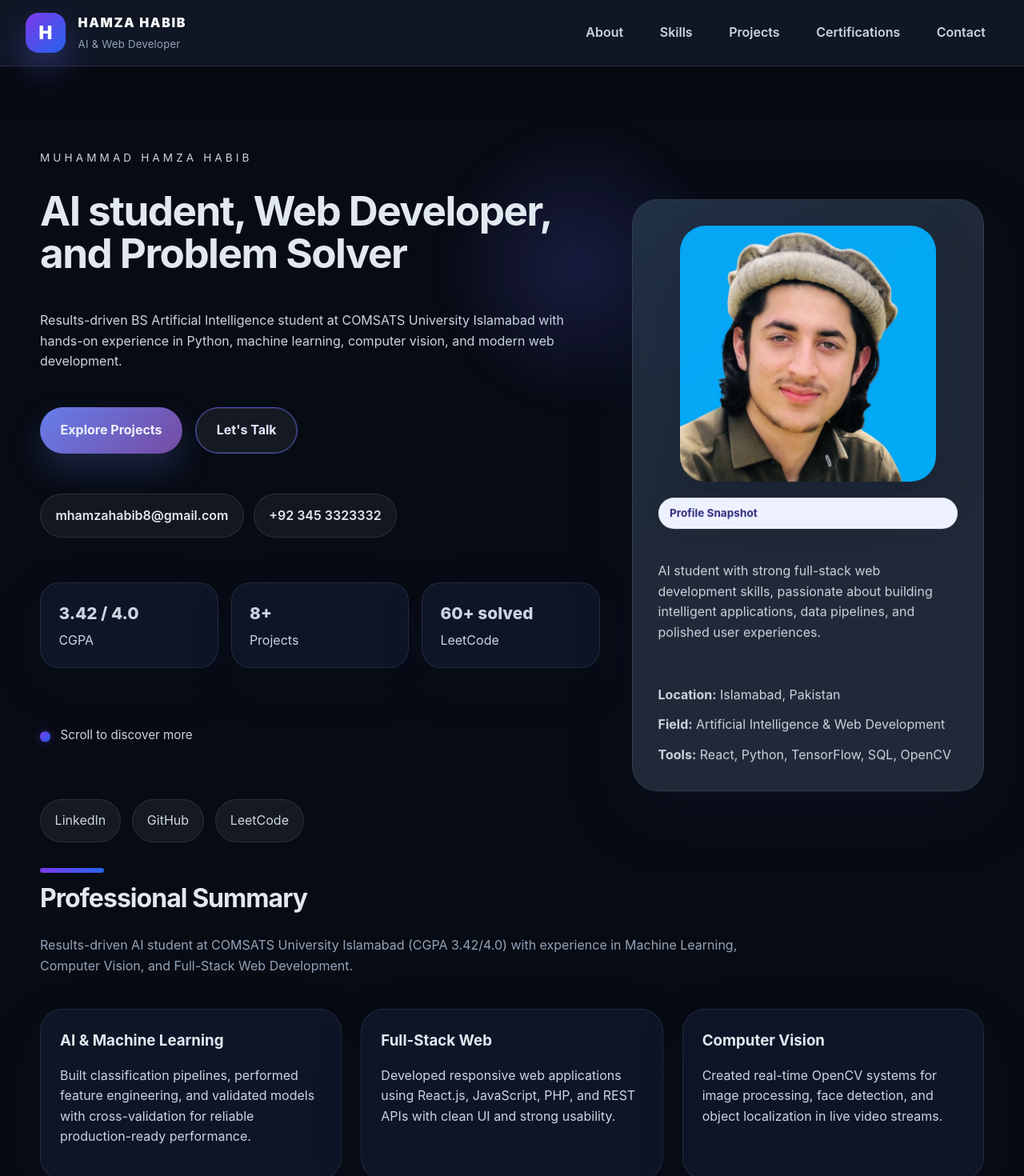
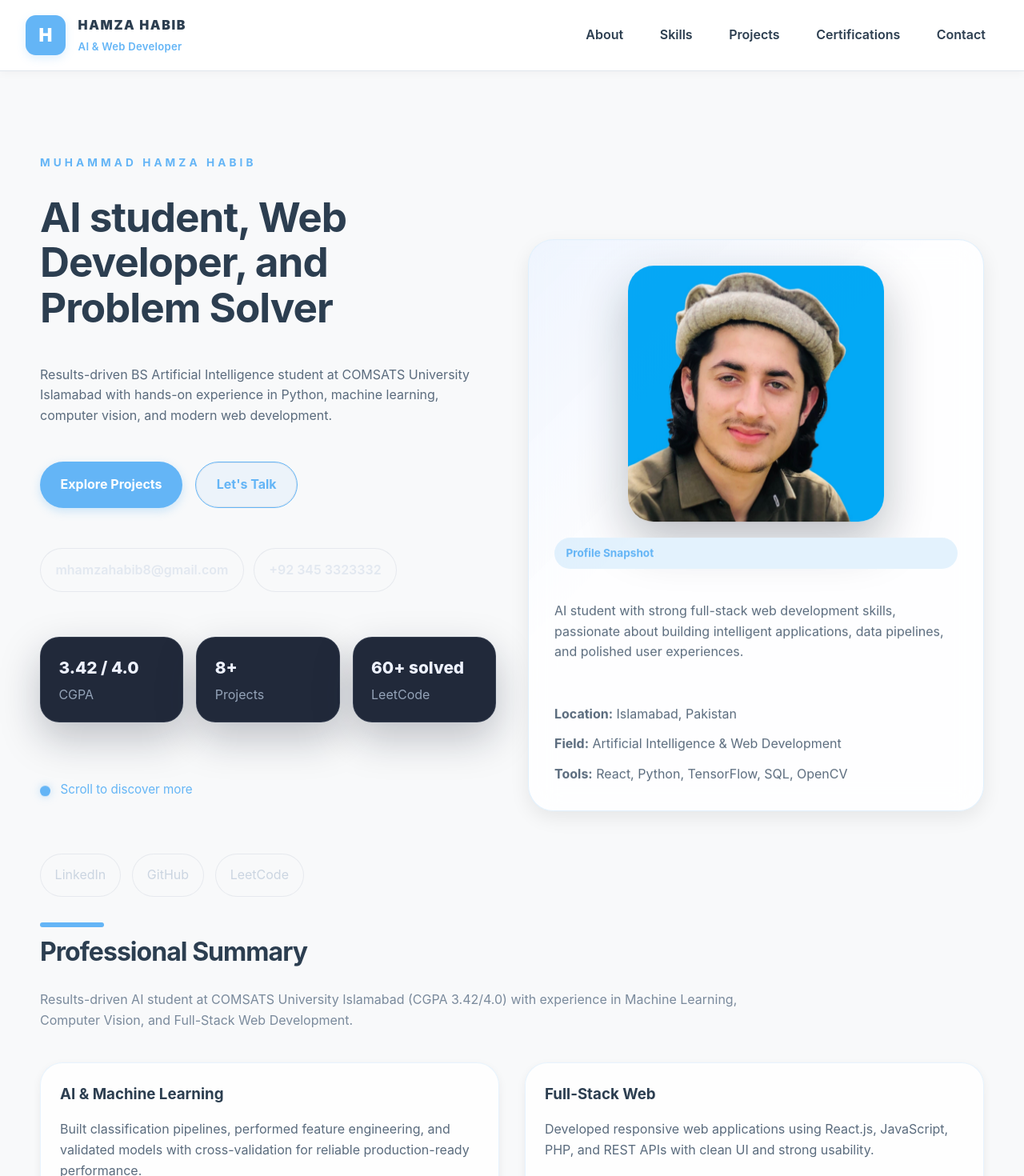
Before and after one commit to hamzahabib2024/Full-Stack-Web-Development, a React (Vite) app in the folder React/portfolio-app/: page / in a window 1280 px wide. Shown: the top 1470 px of the page at 80% size. Built offline with nearby package versions, Linux system fonts and the light colour scheme.

Commit message:
refactor: update styles and animations for improved UI consistency

```diff
--- a/React/portfolio-app/src/App.jsx
+++ b/React/portfolio-app/src/App.jsx
@@ -119,7 +119,7 @@ function App() {
   const featured = useMemo(() => projects, [])
 
   return (
-    <div className="app dark">
+    <div className="app">
       <div className="background-animation" aria-hidden="true">
         <span className="particle particle-1" />
         <span className="particle particle-2" />
--- a/React/portfolio-app/src/index.css
+++ b/React/portfolio-app/src/index.css
@@ -3,8 +3,8 @@
   font-family: Inter, system-ui, sans-serif;
   font-size: 16px;
   line-height: 1.6;
-  background: radial-gradient(circle at top, #12203f 0%, #070b14 55%, #02050d 100%);
-  color: #e2e8f0;
+  background: #f8f9fa;
+  color: #2c3e50;
 }
 
 * {
@@ -16,8 +16,8 @@ body {
   min-height: 100vh;
   position: relative;
   overflow-x: hidden;
-  color: #e2e8f0;
-  background: #070b14;
+  color: #2c3e50;
+  background: #f8f9fa;
 }
 
 body::before {
@@ -25,11 +25,8 @@ body::before {
   position: fixed;
   inset: 0;
   z-index: -2;
-  background: radial-gradient(circle at 18% 20%, rgba(99, 102, 241, 0.22), transparent 16%),
-    radial-gradient(circle at 80% 15%, rgba(59, 130, 246, 0.16), transparent 18%),
-    radial-gradient(circle at 60% 82%, rgba(124, 58, 237, 0.18), transparent 20%),
-    linear-gradient(180deg, rgba(7, 11, 20, 0.98), rgba(2, 5, 13, 0.98));
-  animation: backgroundShift 18s ease-in-out infinite alternate;
+  background: linear-gradient(135deg, #f8f9fa 0%, #ecf0f5 50%, #f0f4f8 100%);
+  pointer-events: none;
 }
 
 .background-animation {
@@ -37,33 +34,32 @@ body::before {
   inset: 0;
   z-index: -1;
   pointer-events: none;
-  background: radial-gradient(circle at 50% 15%, rgba(37, 99, 235, 0.16), transparent 24%),
-    radial-gradient(circle at 25% 75%, rgba(124, 58, 237, 0.14), transparent 22%),
-    radial-gradient(circle at 80% 60%, rgba(14, 165, 233, 0.12), transparent 18%);
+  background: none;
   overflow: hidden;
-  animation: backgroundPulse 12s ease-in-out infinite alternate;
 }
 
 .background-animation::before,
 .background-animation::after {
   content: '';
   position: absolute;
-  width: 160%;
-  height: 160%;
-  top: -30%;
-  left: -30%;
-  background-image: radial-gradient(circle at 20% 20%, rgba(99, 102, 241, 0.12), transparent 25%),
-    radial-gradient(circle at 80% 40%, rgba(59, 130, 246, 0.1), transparent 22%),
-    radial-gradient(circle at 50% 80%, rgba(124, 58, 237, 0.08), transparent 20%);
-  opacity: 0.55;
-  filter: blur(18px);
+  opacity: 0.04;
+  filter: blur(60px);
+}
+
+.background-animation::before {
+  width: 400px;
+  height: 400px;
+  background: radial-gradient(circle, #64B5F6, transparent);
+  top: 10%;
+  right: 15%;
 }
 
 .background-animation::after {
-  top: -45%;
-  left: -15%;
-  opacity: 0.42;
-  transform: scale(0.85);
+  width: 300px;
+  height: 300px;
+  background: radial-gradient(circle, #64B5F6, transparent);
+  bottom: 20%;
+  left: 10%;
 }
 
 .particle {
@@ -184,11 +180,11 @@ button:hover {
   align-items: center;
   justify-content: space-between;
   gap: 1rem;
-  padding: 1rem 2rem;
-  background: rgba(6, 10, 22, 0.98);
-  border-bottom: 1px solid rgba(99, 102, 241, 0.18);
-  backdrop-filter: blur(20px);
-  box-shadow: 0 18px 50px rgba(0, 0, 0, 0.25);
+  padding: 1.2rem 2rem;
+  background: rgba(255, 255, 255, 0.95);
+  border-bottom: 1px solid #e0e6ed;
+  backdrop-filter: blur(12px);
+  box-shadow: 0 2px 12px rgba(0, 0, 0, 0.04);
 }
 
 .logo-panel {
@@ -200,14 +196,14 @@ button:hover {
 .logo-mark {
   width: 3.1rem;
   height: 3.1rem;
-  border-radius: 1rem;
+  border-radius: 0.8rem;
   display: grid;
   place-items: center;
   font-size: 1.4rem;
   font-weight: 900;
   color: #ffffff;
-  background: linear-gradient(135deg, #7c3aed 0%, #2563eb 100%);
-  box-shadow: 0 18px 40px rgba(99, 102, 241, 0.35);
+  background: #64B5F6;
+  box-shadow: 0 4px 12px rgba(100, 181, 246, 0.2);
 }
 
 .logo {
@@ -215,15 +211,16 @@ button:hover {
   letter-spacing: 0.1em;
   text-transform: uppercase;
   font-size: 1rem;
-  color: #f8fafc;
+  color: #2c3e50;
   margin-bottom: 0.2rem;
 }
 
 .logo-tagline {
   margin: 0;
-  color: #94a3b8;
+  color: #64B5F6;
   font-size: 0.82rem;
   letter-spacing: 0.02em;
+  font-weight: 600;
 }
 
 .site-nav {
@@ -234,17 +231,17 @@ button:hover {
 }
 
 nav a {
-  color: #cbd5e1;
+  color: #2c3e50;
   text-decoration: none;
   padding: 0.65rem 1rem;
   font-weight: 600;
-  border-radius: 999px;
+  border-radius: 6px;
   transition: background 0.25s ease, transform 0.2s ease, color 0.2s ease;
 }
 
 nav a:hover {
-  background: rgba(99, 102, 241, 0.18);
-  color: #ffffff;
+  background: rgba(100, 181, 246, 0.1);
+  color: #64B5F6;
   transform: translateY(-1px);
 }
 
@@ -261,46 +258,14 @@ nav a:last-child {
 .hero {
   position: relative;
   display: grid;
-  grid-template-columns: 1.35fr 0.85fr;
+  grid-template-columns: 1fr 1fr;
   gap: 2.5rem;
   align-items: center;
   padding: 4rem 0 2rem;
 }
 
 .hero::before {
-  content: '';
-  position: absolute;
-  inset: -1rem 0 auto;
-  width: 540px;
-  height: 540px;
-  margin: 0 auto;
-  left: 50%;
-  transform: translateX(-50%);
-  border-radius: 50%;
-  background: radial-gradient(circle, rgba(99, 102, 241, 0.18), transparent 60%);
-  pointer-events: none;
-  filter: blur(12px);
-  z-index: 0;
-}
-
-.hero-copy,
-.hero-card {
-  position: relative;
-  z-index: 1;
-}
-
-.hero::before {
-  content: '';
-  position: absolute;
-  top: 0;
-  left: 50%;
-  width: 420px;
-  height: 420px;
-  transform: translateX(-50%);
-  border-radius: 50%;
-  background: radial-gradient(circle, rgba(99, 102, 241, 0.2), transparent 60%);
-  pointer-events: none;
-  z-index: 0;
+  display: none;
 }
 
 .hero-copy,
@@ -318,15 +283,17 @@ nav a:last-child {
   text-transform: uppercase;
   letter-spacing: 0.3em;
   font-size: 0.85rem;
-  color: #7c92b1;
+  color: #64B5F6;
   margin: 0;
+  font-weight: 700;
 }
 
 .hero h1 {
-  font-size: clamp(3rem, 4vw, 4.6rem);
+  font-size: clamp(2.5rem, 4vw, 4rem);
   margin: 0;
-  line-height: 1.05;
-  letter-spacing: -0.03em;
+  line-height: 1.1;
+  letter-spacing: -0.02em;
+  color: #2c3e50;
 }
 
 .hero-intro {
@@ -354,7 +321,7 @@ nav a:last-child {
 .additional-card p,
 .contact-section p,
 .profile-card p {
-  color: #cbd5e1;
+  color: #5a6b7d;
 }
 
 .hero-actions {
@@ -384,7 +351,7 @@ nav a:last-child {
   align-items: center;
   gap: 0.8rem;
   margin-top: 1.8rem;
-  color: #94a3b8;
+  color: #64B5F6;
   font-size: 0.95rem;
 }
 
@@ -392,8 +359,8 @@ nav a:last-child {
   width: 0.8rem;
   height: 0.8rem;
   border-radius: 50%;
-  background: linear-gradient(135deg, #7c3aed, #2563eb);
-  box-shadow: 0 0 12px rgba(124, 58, 237, 0.4);
+  background: #64B5F6;
+  box-shadow: 0 0 12px rgba(100, 181, 246, 0.4);
   animation: bounce 1.8s infinite ease-in-out;
 }
 
@@ -453,15 +420,15 @@ nav a:last-child {
 }
 
 .button.primary {
-  background: linear-gradient(135deg, #667eea, #764ba2);
-  color: #f8fafc;
-  box-shadow: 0 20px 40px rgba(102, 126, 234, 0.22);
+  background: #64B5F6;
+  color: #ffffff;
+  box-shadow: 0 4px 12px rgba(100, 181, 246, 0.3);
 }
 
 .button.secondary {
-  border: 1px solid rgba(148, 163, 184, 0.28);
-  color: #dbeafe;
-  background: rgba(255, 255, 255, 0.06);
+  border: 1px solid #64B5F6;
+  color: #64B5F6;
+  background: rgba(100, 181, 246, 0.08);
 }
 
 .contact-row {
@@ -531,11 +498,11 @@ nav a:last-child {
 }
 
 .hero-card {
-  background: rgba(15, 23, 42, 0.92);
+  background: rgba(255, 255, 255, 0.85);
   border-radius: 2rem;
   padding: 2rem;
-  border: 1px solid rgba(148, 163, 184, 0.18);
-  box-shadow: 0 26px 70px rgba(15, 23, 42, 0.38);
+  border: 1px solid rgba(100, 181, 246, 0.2);
+  box-shadow: 0 8px 24px rgba(0, 0, 0, 0.08);
   backdrop-filter: blur(18px);
   display: grid;
   gap: 1.25rem;
@@ -566,7 +533,7 @@ nav a:last-child {
 }
 
 .profile-list li {
-  color: #cbd5e1;
+  color: #5a6b7d;
 }
 
 .hero-badge {
@@ -575,8 +542,8 @@ nav a:last-child {
   border-radius: 999px;
   font-size: 0.85rem;
   font-weight: 700;
-  color: #312e81;
-  background: #eef2ff;
+  color: #64B5F6;
+  background: #e3f2fd;
   margin-bottom: 0.25rem;
 }
 
@@ -590,18 +557,19 @@ nav a:last-child {
   font-size: clamp(2rem, 2.5vw, 2.7rem);
   margin: 0;
   letter-spacing: -0.03em;
+  color: #2c3e50;
 }
 
 .section-header p {
   max-width: 56rem;
-  color: #94a3b8;
+  color: #7a8a9c;
 }
 
 .section-header::before {
   content: '';
   width: 5rem;
   height: 0.35rem;
-  background: linear-gradient(90deg, #7c3aed, #2563eb);
+  background: #64B5F6;
   border-radius: 999px;
   display: block;
 }
@@ -616,17 +584,10 @@ nav a:last-child {
 .cards,
 .timeline {
   display: grid;
-  gap: 1.5rem;
+  grid-template-columns: 1fr 1fr;
+  gap: 2rem;
 }
 
-.summary-grid,
-.skill-category-grid,
-.certification-grid,
-.concept-card-grid,
-.reference-grid,
-.additional-grid {
-  grid-template-columns: repeat(auto-fit, minmax(260px, 1fr));
-}
 
 .summary-card,
 .education-item,
@@ -638,10 +599,10 @@ nav a:last-child {
 .reference-card,
 .additional-card,
 .contact-form {
-  background: rgba(15, 23, 42, 0.9);
+  background: rgba(255, 255, 255, 0.8);
   border-radius: 1.75rem;
-  border: 1px solid rgba(148, 163, 184, 0.16);
-  box-shadow: 0 24px 60px rgba(15, 23, 42, 0.24);
+  border: 1px solid rgba(100, 181, 246, 0.15);
+  box-shadow: 0 4px 12px rgba(0, 0, 0, 0.06);
   backdrop-filter: blur(18px);
   animation: fadeInUp 0.85s ease both;
 }
@@ -727,7 +688,7 @@ nav a:last-child {
   margin: 0;
   font-size: 1rem;
   font-weight: 600;
-  color: #e5e7eb;
+  color: #2c3e50;
 }
 
 .reference-card {
@@ -742,18 +703,18 @@ nav a:last-child {
 .reference-card p,
 .reference-card a {
   margin: 0.3rem 0;
-  color: #cbd5e1;
+  color: #5a6b7d;
 }
 
 .reference-card a {
   text-decoration: none;
-  color: #7dd3fc;
+  color: #64B5F6;
   font-weight: 600;
 }
 
 .reference-card:hover {
   transform: translateY(-4px);
-  box-shadow: 0 30px 80px rgba(15, 23, 42, 0.32);
+  box-shadow: 0 8px 20px rgba(0, 0, 0, 0.1);
 }
 
 .concept-card:hover,
@@ -774,7 +735,7 @@ nav a:last-child {
 
 .education-meta {
   margin: 0.35rem 0 1rem;
-  color: #94a3b8;
+  color: #7a8a9c;
 }
 
 .skill-tags {
@@ -787,9 +748,9 @@ nav a:last-child {
   display: inline-flex;
   padding: 0.75rem 1rem;
   border-radius: 999px;
-  background: rgba(99, 102, 241, 0.14);
-  color: #e0e7ff;
-  border: 1px solid rgba(99, 102, 241, 0.22);
+  background: rgba(100, 181, 246, 0.12);
+  color: #64B5F6;
+  border: 1px solid rgba(100, 181, 246, 0.3);
   font-size: 0.95rem;
 }
 
@@ -820,14 +781,15 @@ nav a:last-child {
   display: inline-flex;
   padding: 0.85rem 1rem;
   border-radius: 999px;
-  background: rgba(99, 102, 241, 0.16);
-  color: #eef2ff;
+  background: #64B5F6;
+  color: #ffffff;
   text-decoration: none;
   font-weight: 600;
 }
 
 .project-link.secondary {
-  background: rgba(255, 255, 255, 0.08);
+  background: rgba(100, 181, 246, 0.1);
+  color: #64B5F6;
 }
 
 .contact-section,
@@ -845,16 +807,16 @@ nav a:last-child {
   gap: 1rem;
   max-width: 44rem;
   background: rgba(15, 23, 42, 0.92);
-  border: 1px solid rgba(148, 163, 184, 0.16);
+  border: 1px solid rgba(100, 181, 246, 0.15);
   padding: 2rem;
   border-radius: 1.75rem;
-  box-shadow: 0 30px 70px rgba(15, 23, 42, 0.28);
+  box-shadow: 0 4px 12px rgba(0, 0, 0, 0.06);
 }
 
 .contact-form label {
   display: grid;
   gap: 0.55rem;
-  color: #cbd5e1;
+  color: #2c3e50;
 }
 
 .contact-form input,
@@ -862,9 +824,9 @@ nav a:last-child {
   width: 100%;
   padding: 0.95rem 1rem;
   border-radius: 1rem;
-  border: 1px solid rgba(148, 163, 184, 0.18);
-  background: rgba(15, 23, 42, 0.9);
-  color: #e2e8f0;
+  border: 1px solid rgba(100, 181, 246, 0.2);
+  background: rgba(255, 255, 255, 0.7);
+  color: #2c3e50;
 }
 
 .contact-form button {
@@ -872,7 +834,7 @@ nav a:last-child {
   padding: 0.95rem 1.6rem;
   border-radius: 999px;
   border: none;
-  background: linear-gradient(135deg, #7c3aed, #2563eb);
+  background: #64B5F6;
   color: #fff;
   font-weight: 700;
   cursor: pointer;
@@ -934,17 +896,17 @@ nav a:last-child {
 
 .contact-form button {
   width: fit-content;
-  background: linear-gradient(135deg, #7c3aed, #0f172a);
+  background: #64B5F6;
   border: none;
   color: white;
   padding: 0.95rem 1.8rem;
   border-radius: 999px;
   cursor: pointer;
-  box-shadow: 0 20px 40px rgba(124, 58, 237, 0.22);
+  box-shadow: 0 4px 12px rgba(100, 181, 246, 0.3);
 }
 
 .success-message {
-  color: #7dd3fc;
+  color: #64B5F6;
   font-weight: 600;
 }
 
```
